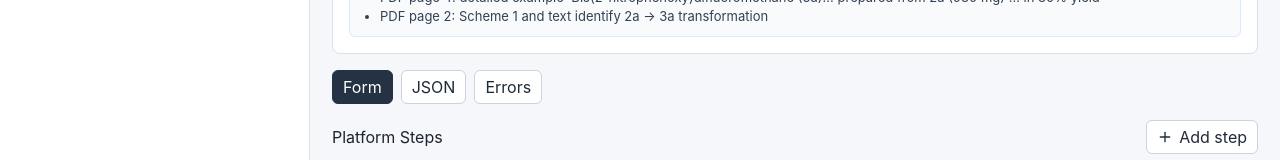
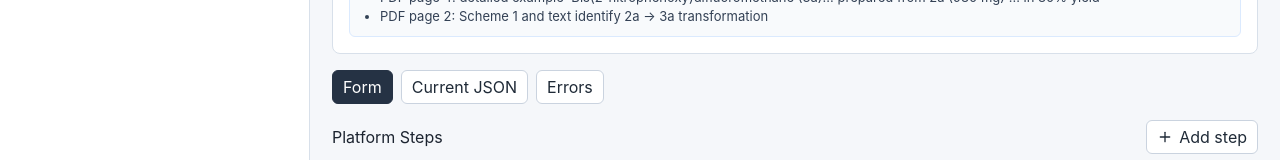
Before and after one commit to Narcisssk/autochemex-review-page, a React (Vite) app: page / in a window 1280 px wide. Shown: the part 609-769 px from the top of the page. Built offline with nearby package versions, Linux system fonts and the light colour scheme.

Commit message:
Clarify current JSON tab label

```diff
--- a/src/main.tsx
+++ b/src/main.tsx
@@ -397,7 +397,7 @@ function App() {
 
             <nav className="tabs">
               <button className={activeTab === 'form' ? 'active' : ''} onClick={() => setActiveTab('form')}>Form</button>
-              <button className={activeTab === 'json' ? 'active' : ''} onClick={() => setActiveTab('json')}>JSON</button>
+              <button className={activeTab === 'json' ? 'active' : ''} onClick={() => setActiveTab('json')}>Current JSON</button>
               <button className={activeTab === 'errors' ? 'active' : ''} onClick={() => setActiveTab('errors')}>Errors {errors.length ? `(${errors.length})` : ''}</button>
             </nav>
 
```
